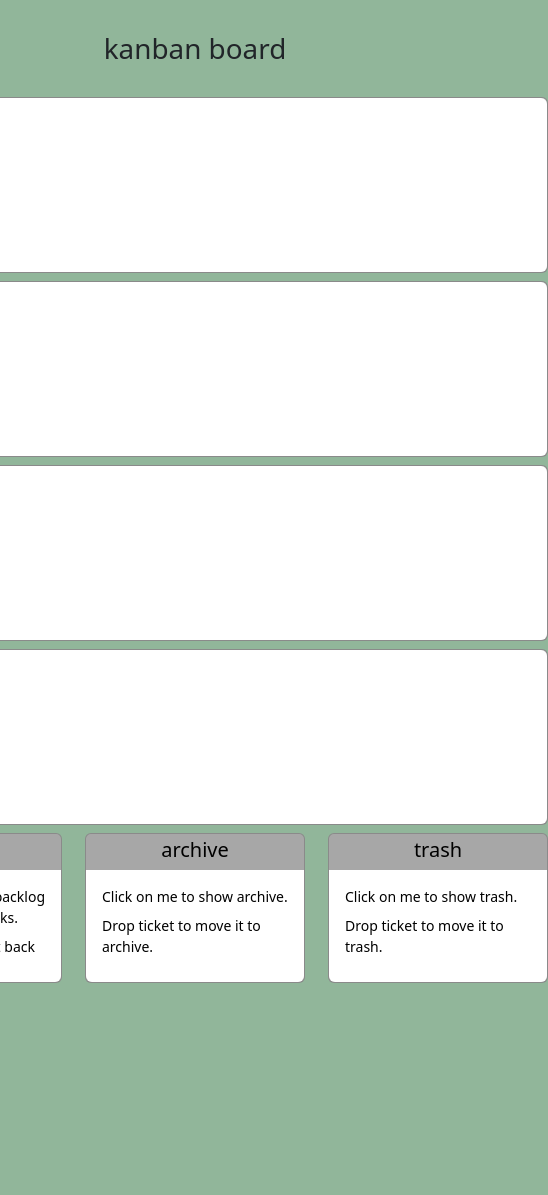
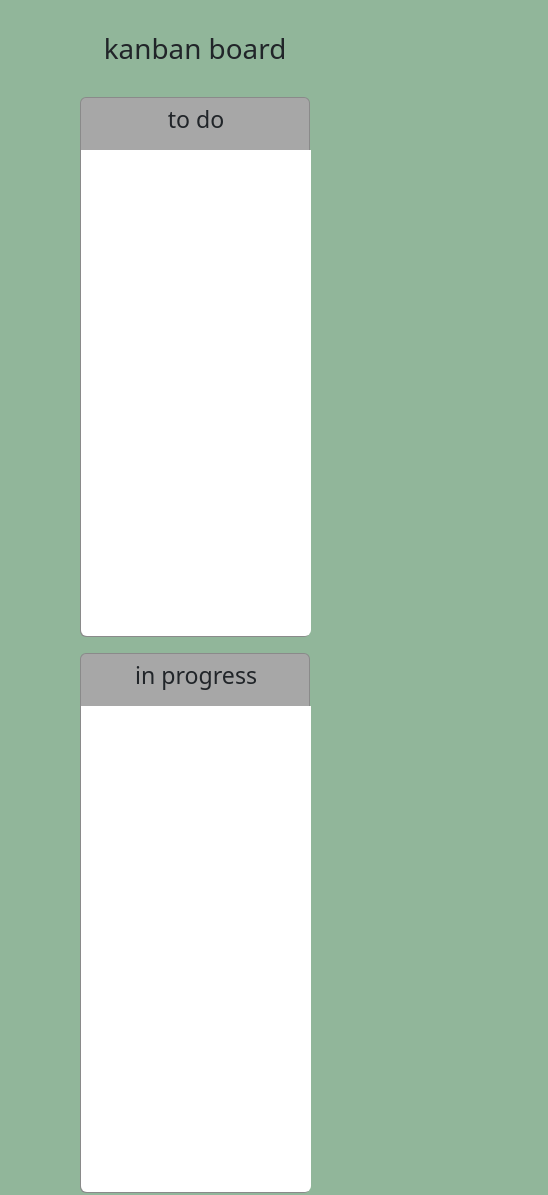
Before and after one commit to AndreHehn/kanban, a website: page index.html in a window 390 px wide. Shown: the top 1195 px of the page, 548 px wide, since content can reach past the window. Before the commit the page ends 1000 px from the top, so only its background shows below. Drawn offline with nearby package versions, Linux system fonts and the light colour scheme.

Commit message:
responsive all but not to touch

```diff
--- a/style.css
+++ b/style.css
@@ -180,7 +180,7 @@ main {
 
     .nav {
 
-        height: 135px !important;
+        height: 135px ;
         width: 100% !important;
         flex-direction: row;
         justify-content: space-between;
@@ -199,30 +199,18 @@ main {
     }
 
     .board-element {
-
         width: 232px;
     }
+
 }
 
-@media(max-width:1300px) {
-
-    .sub-card {
-        width: 200px;
-        max-height: 142px;
-        cursor: pointer;
-        margin-bottom: 16px;
-    }
-
-    .board-element {
-        width: 232px;
-    }
-}
 
 @media(max-width:1100px) {
 
-    .kanban-board{
-        gap:8px;
+    .kanban-board {
+        gap: 8px;
     }
+
     .sub-card {
         margin-bottom: 0;
     }
@@ -230,7 +218,7 @@ main {
     .todo-done {
         display: flex;
         flex-direction: column;
-        gap:8px;
+        gap: 8px;
     }
 
     .board-element {
@@ -287,3 +275,56 @@ main {
     }
 
 }
+
+@media(max-width:730px) {
+
+
+    .board-element {
+        flex-direction: column !important;
+        width: 230px;
+        height: 540px;
+    }
+
+    .headline-name {
+        margin-left: 0px;
+        margin-top: 0px;
+        width: 230px;
+        height: 36px;
+        transform: rotate(0deg);
+    }
+
+    .element-headline {
+        width: 240px;
+    }
+
+    .element-content {
+        width: 230px;
+        flex-direction: column;
+        border-bottom-left-radius: 0.375rem;
+        border-bottom-right-radius: 0.375rem;
+        border-top-right-radius: 0;
+    }
+
+    .todo-done {
+        display: flex;
+        flex-direction: row;
+        flex-wrap: wrap;
+        gap:16px;
+    }
+
+    .nav-card {
+        width: 230px;
+
+    }
+
+    .small {
+
+        width: 230px !important;
+
+    }
+    .nav{
+        align-items: center;
+        flex-wrap: wrap;
+        height: auto;
+    }
+}
--- a/todo.txt
+++ b/todo.txt
@@ -1,12 +1,6 @@
 /**
  *
- * responsive machen
-*** idee oben als scrollbar von links nach rechts kleine card die anklickbar und in denen gedroppt werden kann
-unten dann die geöffnete kategorie
 
-
-
-bis ipad air funktioniert es, außer touch screem
  *
 
 // @media (pointer: coarse)
```
